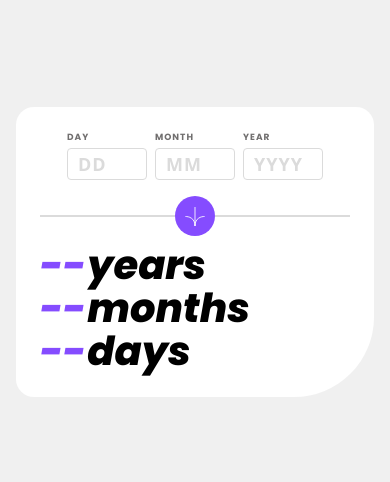
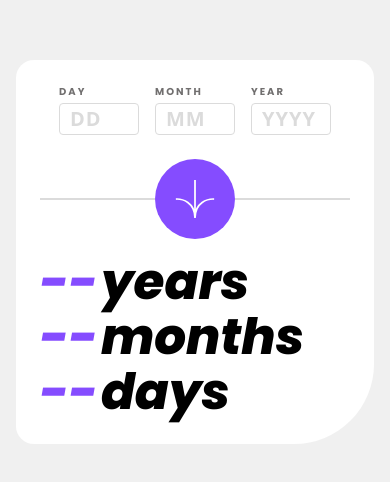
Before and after one commit to AnoopLamba/agecalculator, a plain HTML site: page index.html in a window 390 px wide. Shown: the part 170-652 px from the top of the page. Drawn offline with nearby package versions, Linux system fonts and the light colour scheme.

Commit message:
changed font size

```diff
--- a/index.css
+++ b/index.css
@@ -55,12 +55,19 @@ label {
   letter-spacing: 3px;
 
   @media (max-width: 575.98px) {
-    font-size: 9px;
-    letter-spacing: 1px;
+    font-size: 12px;
+    letter-spacing: 3px;
+  }
+  @media (max-width: 410px) {
+    font-size: 10px;
+    letter-spacing: 2px;
+  }
+  @media (max-width: 370px) {
+    font-size: 8px;
   }
 }
 input {
-  width: 120px;
+  width: 140px;
   font-size: 26px;
   font-weight: 800;
   color: black;
@@ -72,14 +79,18 @@ input {
   letter-spacing: 2px;
   caret-color: var(--Purple);
 
-  @media (max-width: 991.98px) {
-    font-size: 21px;
+  @media (max-width: 575.98px) {
+    font-size: 22px;
+    width: 90px;
   }
-
-  @media (max-width: 575.98px) {
-    font-size: 18px;
+  @media (max-width: 410px) {
+    font-size: 20px;
     width: 80px;
     padding: 4px 10px;
+  }
+  @media (max-width: 370px) {
+    font-size: 18px;
+    width: 100%;
   }
 }
 input::placeholder {
@@ -98,6 +109,23 @@ input:focus {
   color: var(--Light-red);
   font-style: italic;
   bottom: -16px;
+
+  @media (max-width: 575.98px) {
+    font-size: 8px;
+    bottom: -15px;
+  }
+  @media (max-width: 575.98px) {
+    font-size: 7px;
+    bottom: -12px;
+  }
+  @media (max-width: 350px) {
+    font-size: 6px;
+    text-align: center;
+    bottom: -12px;
+  }
+  @media (max-width: 320px) {
+    bottom: -19px;
+  }
 }
 #year-form #day-empty,
 #year-form #day-invalid,
@@ -120,13 +148,13 @@ input:focus {
   transition: all 200ms ease-in-out;
   border: none;
 
-  @media (max-width: 991.98px) {
-    width: 70px;
-    height: 70px;
+  @media (max-width: 575.98px) {
+    width: 80px;
+    height: 80px;
   }
-  @media (max-width: 575.98px) {
-    width: 40px;
-    height: 40px;
+  @media (max-width: 370px) {
+    width: 65px;
+    height: 65px;
   }
 }
 .hr-line .circular:hover {
@@ -137,11 +165,11 @@ input:focus {
   width: 100%;
   object-fit: cover;
 
-  @media (max-width: 991.98px) {
+  @media (max-width: 575.98px) {
     max-width: 40px;
   }
-  @media (max-width: 575.98px) {
-    max-width: 20px;
+  @media (max-width: 370px) {
+    max-width: 30px;
   }
 }
 
@@ -154,13 +182,13 @@ input:focus {
   word-spacing: -7px;
   line-height: 85px;
 
-  @media (max-width: 991.98px) {
-    font-size: 60px;
-    line-height: 65px;
+  @media (max-width: 575.98px) {
+    font-size: 50px;
+    line-height: 55px;
   }
-  @media (max-width: 575.98px) {
+  @media (max-width: 370px) {
     font-size: 40px;
-    line-height: 43px;
+    line-height: 45px;
   }
 }
 .show-age .show-age-ctr {
--- a/index.html
+++ b/index.html
@@ -23,15 +23,15 @@
   <body>
     <div class="age-ctr d-flex align-items-center justify-content-center">
       <div
-        class="w-100 age bg-white p-4 p-sm-5 d-flex flex-column justify-content-center align-content-start gap-2"
+        class="w-100 age bg-white p-4 p-sm-5 d-flex flex-column justify-content-center align-content-start gap-3"
       >
         <!-- age input form -->
         <form
           id="year-form"
-          class="w-100 date-input d-flex flex-column align-items-start justify-content-center gap-3"
+          class="w-100 date-input d-flex flex-column align-items-start justify-content-center gap-4 gap-md-3"
         >
           <div
-            class="w-100 d-flex align-items-center justify-content-center justify-content-sm-start gap-2 gap-sm-3"
+            class="w-100 d-flex align-items-center justify-content-center justify-content-md-start gap-3"
           >
             <!-- day input -->
             <div class="d-flex flex-column gap-1 position-relative">
```
